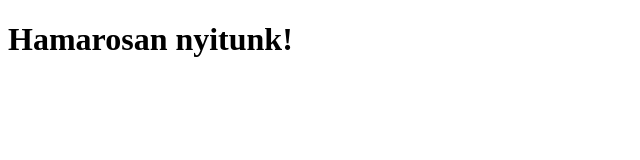
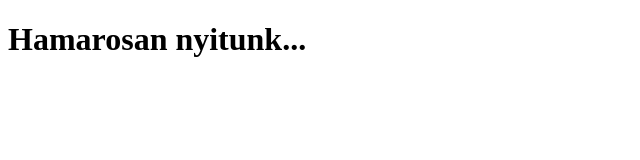
Before and after one commit to BarbecYou/bolt, a plain HTML site: page index.html in a window 1280 px wide. Shown: the full height of the page, 0-640 px from the left. Drawn offline with Linux system fonts and the light colour scheme.

Commit message:
Update index.html

```diff
--- a/index.html
+++ b/index.html
@@ -5,7 +5,7 @@
 
   </head>
   <body>
-    <h1>Hamarosan nyitunk!</h1>
+    <h1>Hamarosan nyitunk...</h1>
 
   </body>
 
```
